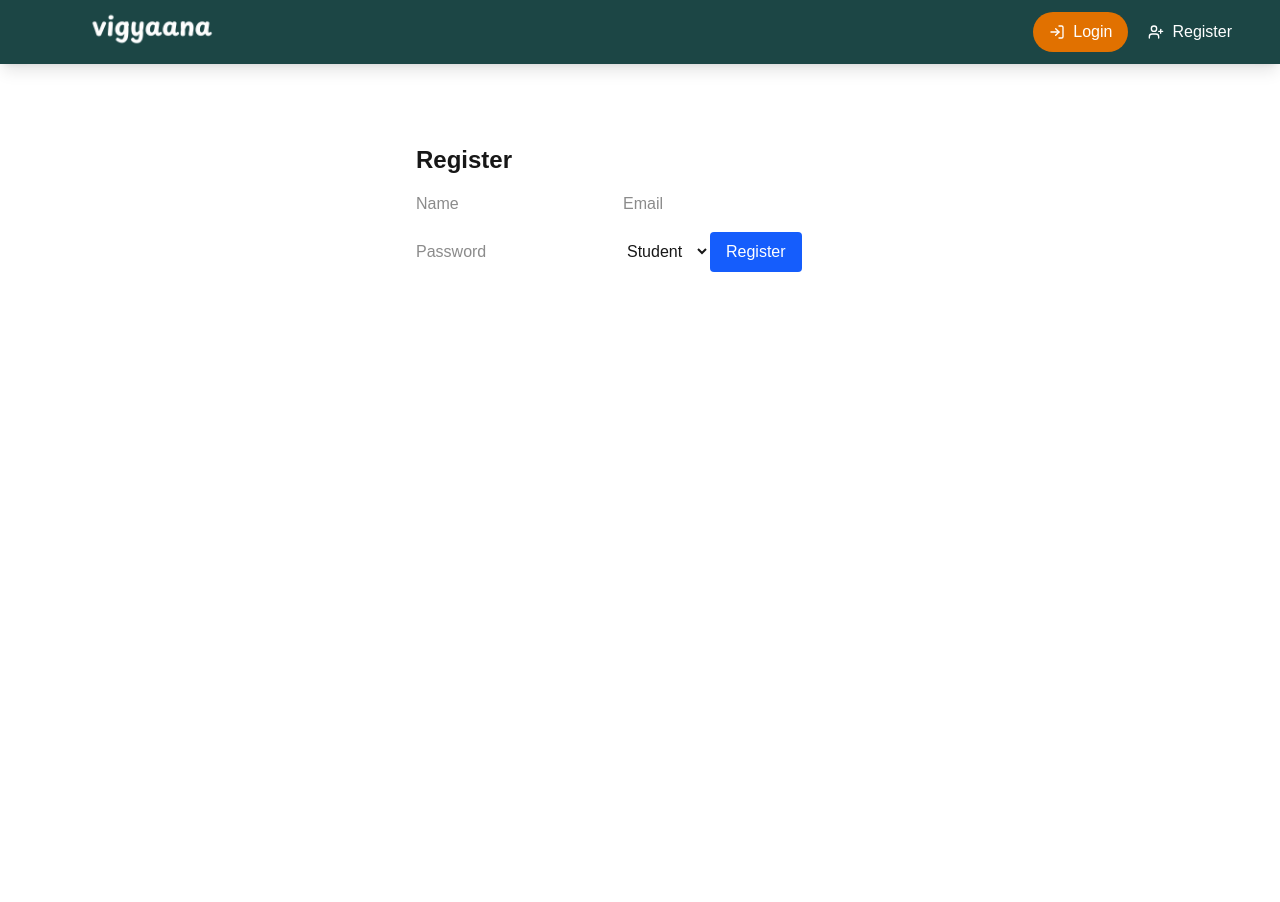
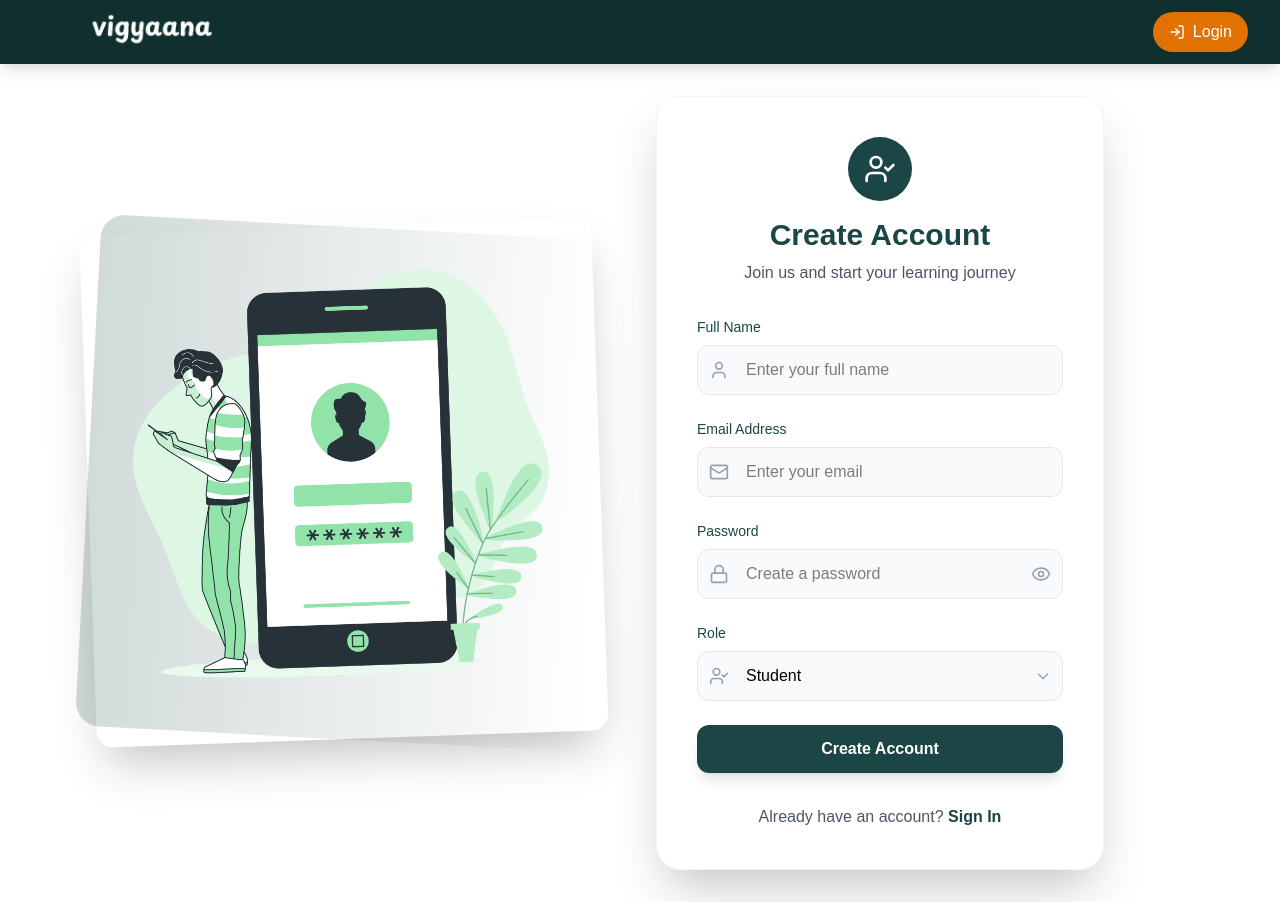
Before and after one commit to lakshyarohila/vigyaana-frontend, a Next.js app: page /register in a window 1280 px wide. Before the commit the page ends 800 px from the top, so only its background shows below. Built offline with nearby package versions, Linux system fonts and the light colour scheme; no server answers.

Commit message:
Register Page with Little Fix in Navbar

```diff
--- a/app/layout.js
+++ b/app/layout.js
@@ -14,7 +14,7 @@ const checkAuth = useAuthStore((state) => state.checkAuth);
     checkAuth(); // 🧠 Load user from cookie on every refresh
   }, []);
   return (
-    <html lang="en">
+    <html lang="en" suppressHydrationWarning>
       <body>
         <Toaster position="top-right" />
         <Navbar />
--- a/app/register/page.jsx
+++ b/app/register/page.jsx
@@ -5,10 +5,12 @@ import { useRouter } from 'next/navigation';
 import { postRequest } from '@/lib/api';
 import useAuthStore from '@/lib/store';
 import toast from 'react-hot-toast';
+import { User, Mail, Lock, UserCheck, Eye, EyeOff } from 'lucide-react';
 
 export default function RegisterPage() {
   const router = useRouter();
   const setUser = useAuthStore((state) => state.setUser);
+  const [showPassword, setShowPassword] = useState(false);
 
   const [form, setForm] = useState({
     name: '',
@@ -35,18 +37,155 @@ export default function RegisterPage() {
   };
 
   return (
-    <div className="max-w-md mx-auto mt-20">
-      <h2 className="text-2xl font-bold mb-4">Register</h2>
-      <form onSubmit={handleSubmit} className="space-y-4">
-        <input name="name" placeholder="Name" className="input" onChange={handleChange} required />
-        <input name="email" type="email" placeholder="Email" className="input" onChange={handleChange} required />
-        <input name="password" type="password" placeholder="Password" className="input" onChange={handleChange} required />
-        <select name="role" className="input" onChange={handleChange}>
-          <option value="STUDENT">Student</option>
-          <option value="INSTRUCTOR">Instructor</option>
-        </select>
-        <button type="submit" className="bg-blue-600 text-white px-4 py-2 rounded">Register</button>
-      </form>
+    <div className="min-h-screen bg-white flex items-center justify-center px-4 py-8">
+      <div className="w-full max-w-6xl grid lg:grid-cols-2 gap-8 items-center">
+        {/* Left Side - Image */}
+        <div className="hidden lg:flex justify-center items-center">
+          <div className="relative">
+            <div className="absolute inset-0 bg-gradient-to-r from-[#1c4645]/20 to-transparent rounded-3xl transform rotate-3"></div>
+            <img
+              src="/register.png"
+              alt="Register illustration"
+              className="w-full max-w-lg h-auto object-cover rounded-2xl shadow-2xl transform -rotate-2 hover:rotate-0 transition-transform duration-500"
+            />
+          </div>
+        </div>
+
+        {/* Right Side - Form */}
+        <div className="w-full max-w-md mx-auto lg:mx-0">
+          <div className="bg-white rounded-3xl shadow-2xl border border-gray-100 p-8 lg:p-10">
+            {/* Header */}
+            <div className="text-center mb-8">
+              <div className="inline-flex items-center justify-center w-16 h-16 bg-[#1c4645] rounded-full mb-4">
+                <UserCheck className="w-8 h-8 text-white" />
+              </div>
+              <h1 className="text-3xl font-bold text-[#1c4645] mb-2">Create Account</h1>
+              <p className="text-gray-600">Join us and start your learning journey</p>
+            </div>
+
+            {/* Mobile Image */}
+            <div className="lg:hidden mb-8">
+              <img
+                src="/register.png"
+                alt="Register illustration"
+                className="w-full max-w-xs h-auto object-cover rounded-2xl shadow-lg mx-auto"
+              />
+            </div>
+
+            {/* Form */}
+            <div className="space-y-6">
+              {/* Name Field */}
+              <div className="relative">
+                <label className="block text-sm font-medium text-[#1c4645] mb-2">
+                  Full Name
+                </label>
+                <div className="relative">
+                  <User className="absolute left-3 top-1/2 transform -translate-y-1/2 text-gray-400 w-5 h-5" />
+                  <input
+                    name="name"
+                    type="text"
+                    placeholder="Enter your full name"
+                    value={form.name}
+                    onChange={handleChange}
+                    className="w-full pl-12 text-black pr-4 py-3 border border-gray-200 rounded-xl focus:outline-none focus:ring-2 focus:ring-[#1c4645] focus:border-transparent transition-all duration-200 bg-gray-50 hover:bg-white"
+                    required
+                  />
+                </div>
+              </div>
+
+              {/* Email Field */}
+              <div className="relative">
+                <label className="block text-sm font-medium text-[#1c4645] mb-2">
+                  Email Address
+                </label>
+                <div className="relative">
+                  <Mail className="absolute left-3 top-1/2 transform -translate-y-1/2 text-gray-400 w-5 h-5" />
+                  <input
+                    name="email"
+                    type="email"
+                    placeholder="Enter your email"
+                    value={form.email}
+                    onChange={handleChange}
+                    className="w-full pl-12 text-black pr-4 py-3 border border-gray-200 rounded-xl focus:outline-none focus:ring-2 focus:ring-[#1c4645] focus:border-transparent transition-all duration-200 bg-gray-50 hover:bg-white"
+                    required
+                  />
+                </div>
+              </div>
+
+              {/* Password Field */}
+              <div className="relative">
+                <label className="block text-sm font-medium text-[#1c4645] mb-2">
+                  Password
+                </label>
+                <div className="relative">
+                  <Lock className="absolute left-3 top-1/2 transform -translate-y-1/2 text-gray-400 w-5 h-5" />
+                  <input
+                    name="password"
+                    type={showPassword ? "text" : "password"}
+                    placeholder="Create a password"
+                    value={form.password}
+                    onChange={handleChange}
+                    className="w-full pl-12 pr-12 py-3 text-black border border-gray-200 rounded-xl focus:outline-none focus:ring-2 focus:ring-[#1c4645] focus:border-transparent transition-all duration-200 bg-gray-50 hover:bg-white"
+                    required
+                  />
+                  <button
+                    type="button"
+                    onClick={() => setShowPassword(!showPassword)}
+                    className="absolute right-3 top-1/2 transform -translate-y-1/2 text-gray-400 hover:text-[#1c4645] transition-colors"
+                  >
+                    {showPassword ? <EyeOff className="w-5 h-5" /> : <Eye className="w-5 h-5" />}
+                  </button>
+                </div>
+              </div>
+
+              {/* Role Selection */}
+              <div className="relative">
+                <label className="block text-sm font-medium text-[#1c4645] mb-2">
+                  Role
+                </label>
+                <div className="relative">
+                  <UserCheck className="absolute left-3 top-1/2 transform -translate-y-1/2 text-gray-400 w-5 h-5" />
+                  <select
+                    name="role"
+                    value={form.role}
+                    onChange={handleChange}
+                    className="w-full pl-12 pr-4 py-3 text-black border border-gray-200 rounded-xl focus:outline-none focus:ring-2 focus:ring-[#1c4645] focus:border-transparent transition-all duration-200 bg-gray-50 hover:bg-white appearance-none cursor-pointer"
+                  >
+                    <option value="STUDENT">Student</option>
+                    <option value="INSTRUCTOR">Instructor</option>
+                  </select>
+                  <div className="absolute right-3 top-1/2 transform -translate-y-1/2 pointer-events-none">
+                    <svg className="w-4 h-4 text-gray-400" fill="none" stroke="currentColor" viewBox="0 0 24 24">
+                      <path strokeLinecap="round" strokeLinejoin="round" strokeWidth={2} d="M19 9l-7 7-7-7" />
+                    </svg>
+                  </div>
+                </div>
+              </div>
+
+              {/* Submit Button */}
+              <button
+                onClick={handleSubmit}
+                className="w-full bg-[#1c4645] text-white py-3 px-6 rounded-xl font-semibold hover:bg-[#2a5a58] focus:outline-none focus:ring-2 focus:ring-[#1c4645] focus:ring-offset-2 transition-all duration-200 transform hover:scale-[1.02] active:scale-[0.98] shadow-lg hover:shadow-xl"
+              >
+                Create Account
+              </button>
+            </div>
+
+            {/* Footer */}
+            <div className="mt-8 text-center">
+              <p className="text-gray-600">
+                Already have an account?{' '}
+                <button
+                  onClick={() => router.push('/login')}
+                  className="text-[#1c4645] font-semibold hover:underline transition-all duration-200"
+                >
+                  Sign In
+                </button>
+              </p>
+            </div>
+          </div>
+        </div>
+      </div>
     </div>
   );
 }
--- a/compoenets/Navbar.jsx
+++ b/compoenets/Navbar.jsx
@@ -40,15 +40,15 @@ export default function Navbar() {
   };
 
   return (
-    <nav className="bg-[#1c4645] text-white shadow-lg relative">
+    <nav className="bg-[#0f302f] text-white shadow-lg relative">
       <div className="max-w-7xl mx-auto px-4 sm:px-6 lg:px-8">
         <div className="flex justify-between items-center h-16">
           {/* Logo */}
-          <Link href="/" className="flex items-center space-x-3 hover:opacity-80 transition-opacity">
+          <Link href="/" className="flex items-center   space-x-3 hover:opacity-80 transition-opacity">
             <img
               src="/logo.png"
               alt="Vigyana Logo"
-              className="h-60 mt-10 w-auto object-contain"
+              className="h-60 mt-10  w-auto object-contain"
               onError={(e) => {
                 e.target.style.display = 'none';
                 e.target.nextSibling.style.display = 'flex';
@@ -71,13 +71,7 @@ export default function Navbar() {
                   <LogIn className="h-4 w-4" />
                   <span>Login</span>
                 </Link>
-                <Link
-                  href="/register"
-                  className="flex items-center space-x-2 px-4 py-2 rounded-full hover:bg-[#2a5a58] transition-colors duration-200"
-                >
-                  <UserPlus className="h-4 w-4" />
-                  <span>Register</span>
-                </Link>
+
               </>
             )}
 
```
Also changed, not shown: public/register.png (added).
